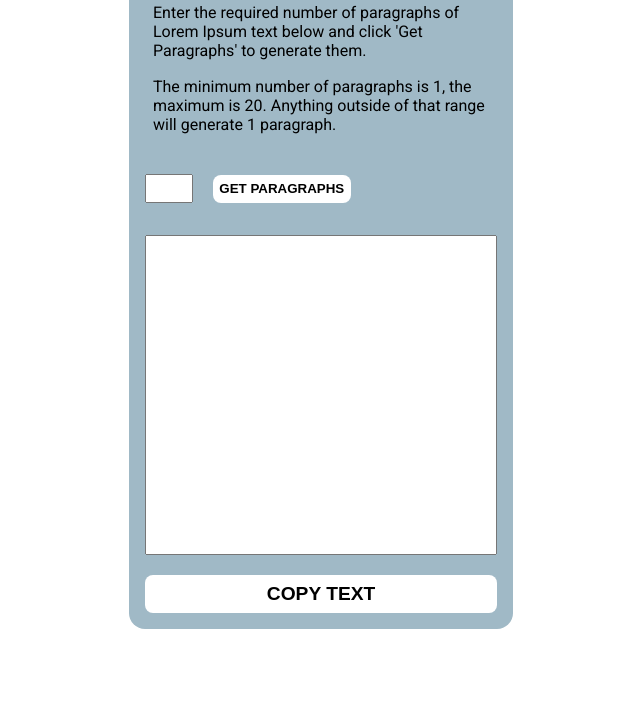
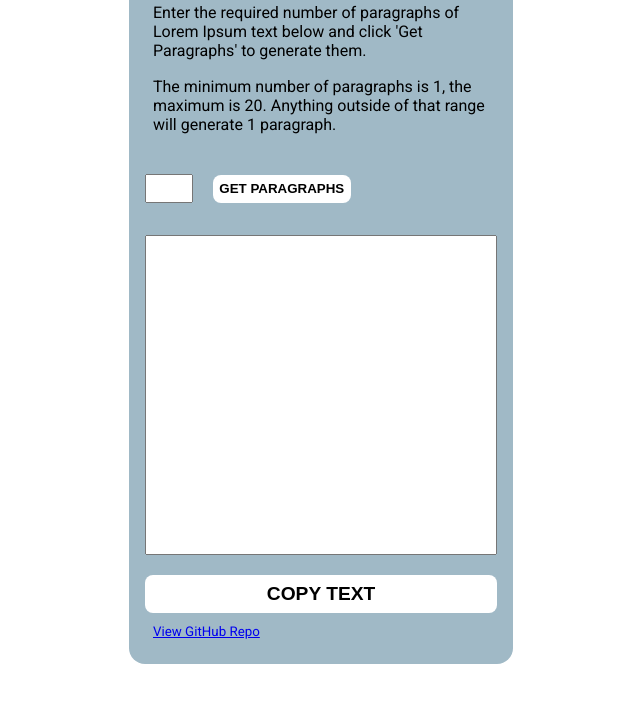
Before and after one commit to davelilleystone/lorem-ipsum-generator, a plain HTML site: page index.html in a window 1280 px wide. Shown: the part 197-900 px from the top of the page, without its empty margins (319-959 px from the left). Before the commit the page ends 874 px from the top, so only its background shows below. Drawn offline with Linux system fonts and the light colour scheme.

Commit message:
add link to github repo

```diff
--- a/index.html
+++ b/index.html
@@ -35,6 +35,13 @@
         <textarea class="text-output"></textarea>
       </div>
       <button class="btn btn-copy">Copy Text</button>
+      <p>
+        <small
+          ><a href="https://github.com/davelilleystone/lorem-ipsum-generator"
+            >View GitHub Repo</a
+          ></small
+        >
+      </p>
     </div>
   </body>
 </html>
```
